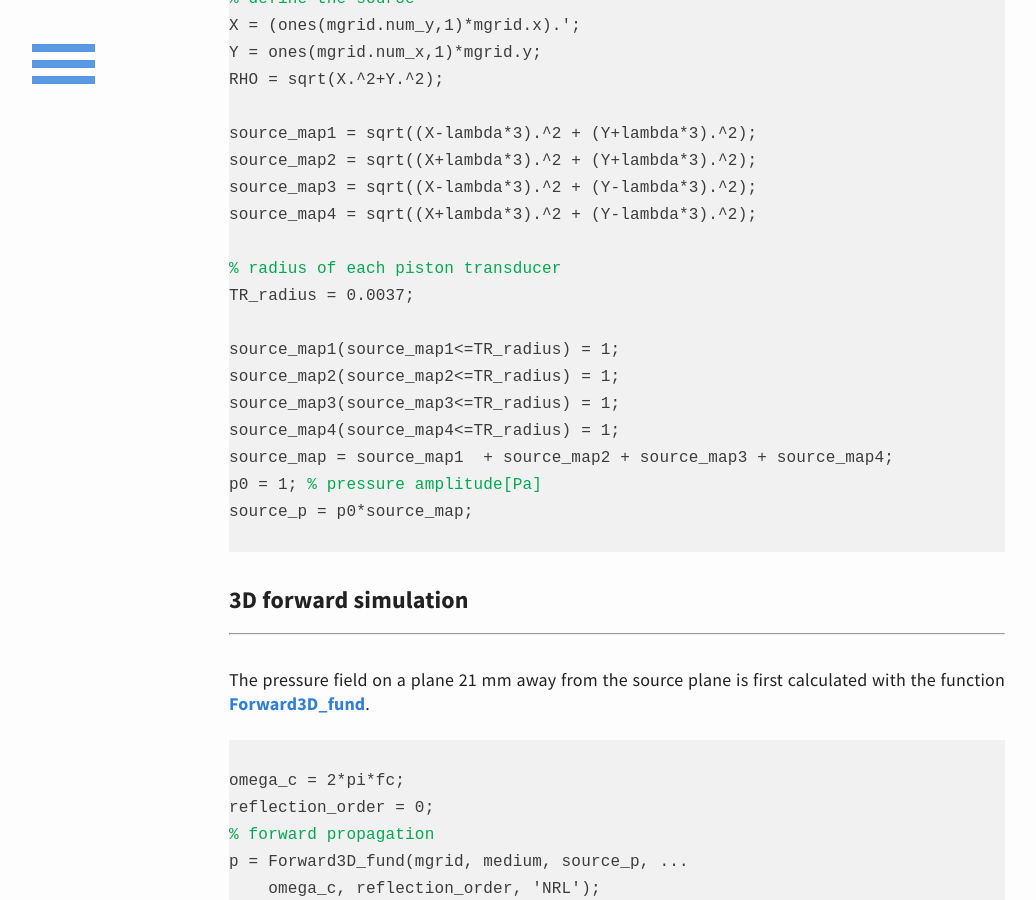
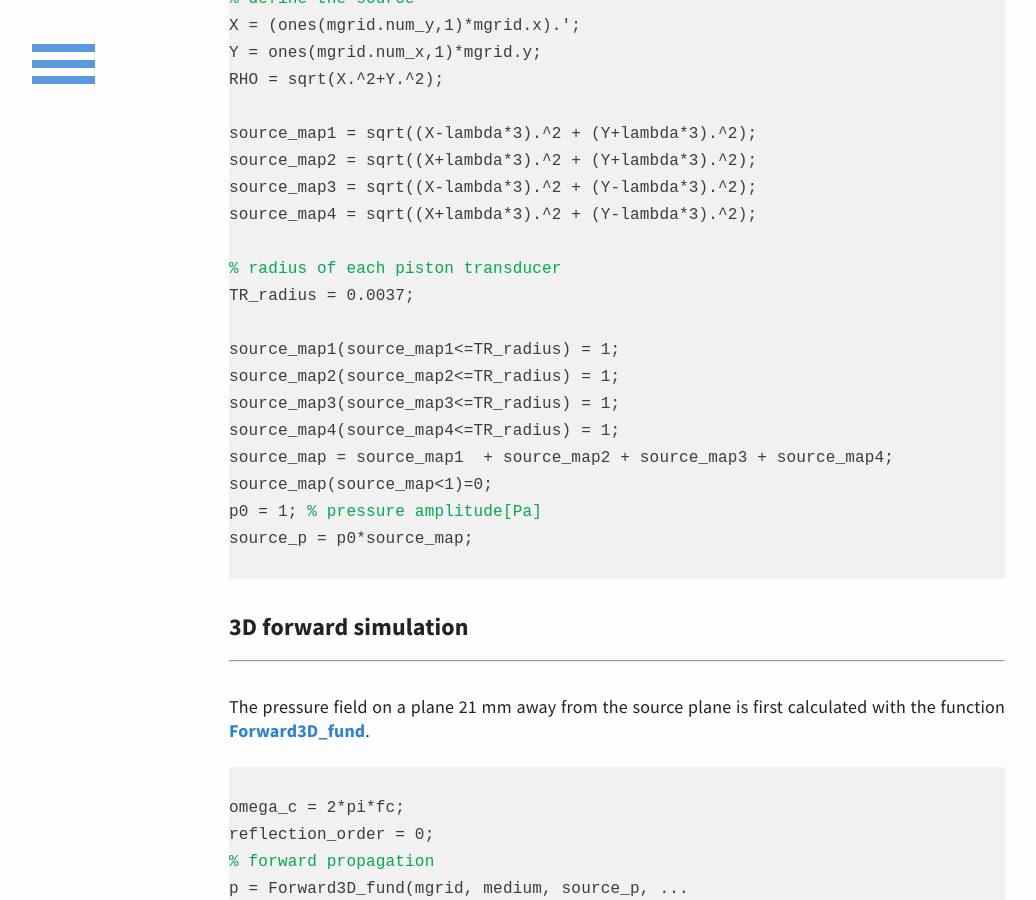
Before and after one commit to m-SOUND/mSOUND, a Jekyll site: the page built from _posts/2019-07-19-FSMDM_3D_multi_sources.html, in a window 1280 px wide and 900 px high, scrolled down 907 px. Shown: the whole window, without its empty margins (23-1059 px from the left). Built offline with Jekyll 4.4.1, drawn with Linux system fonts in a browser that asks for light colours; some of the changed lines change nothing that is shown.

Commit message:
Update 2019-07-19-FSMDM_3D_multi_sources.html

```diff
--- a/_posts/2019-07-19-FSMDM_3D_multi_sources.html
+++ b/_posts/2019-07-19-FSMDM_3D_multi_sources.html
@@ -48,6 +48,7 @@
 source_map3(source_map3<=TR_radius) = 1;
 source_map4(source_map4<=TR_radius) = 1;
 source_map = source_map1  + source_map2 + source_map3 + source_map4;
+source_map(source_map<1)=0;
 p0 = 1; <font color="#03a852">% pressure amplitude[Pa]</font>
 source_p = p0*source_map;
 </code>
@@ -92,7 +93,7 @@
 can be restored from the backward projection.
 
 
-<img src="/mSOUND/img/FSMDM_3D_multi_sources.jpg" alt="(a) ground-truth source distribution,
+<img src="/mSOUND/img/FSMDM_3D_multi_sources2.jpg" alt="(a) ground-truth source distribution,
 (b) pressure distribution at the xy plane 21 mm away from the source plane
 and (c) the reconstructed source pressure distribution">
 </p>
```
